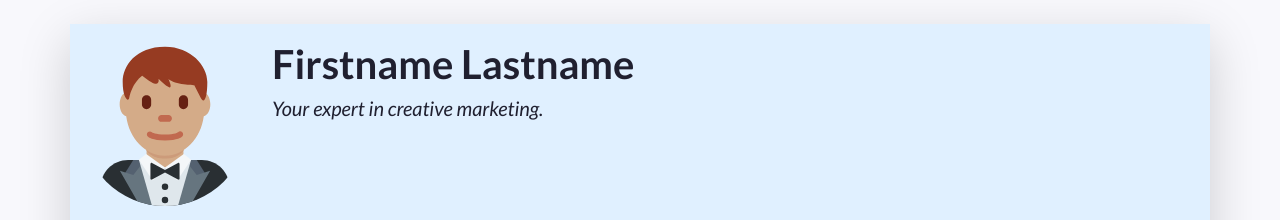
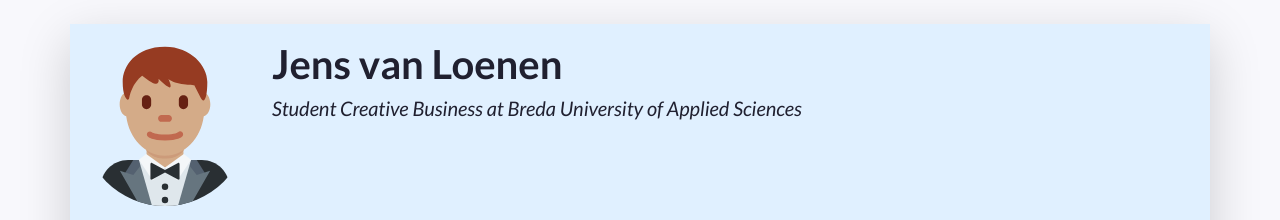
Before and after one commit to jensvanloenen/CV, a plain HTML site: page index.html in a window 1280 px wide. Shown: the top 220 px of the page. Drawn offline with nearby package versions, Linux system fonts and the light colour scheme.

Commit message:
Changed name and byline
Changed name and byline

```diff
--- a/index.html
+++ b/index.html
@@ -54,8 +54,8 @@
           A container to wrap around your name and tagline. Full-width at small size, then columns of increasing size.
         -->
         <div class="col-12 col-sm-8 col-md-9 col-lg-10 my-3 header-content">
-          <h1 class="fw-bolder">Firstname Lastname</h1>
-          <h5 class="fst-italic tagline">Your expert in creative marketing.</h5>
+          <h1 class="fw-bolder">Jens van Loenen&nbsp;</h1>
+          <h5 class="fst-italic tagline">Student Creative Business at Breda University of Applied Sciences&nbsp;</h5>
         </div>
       </header>
 
```
